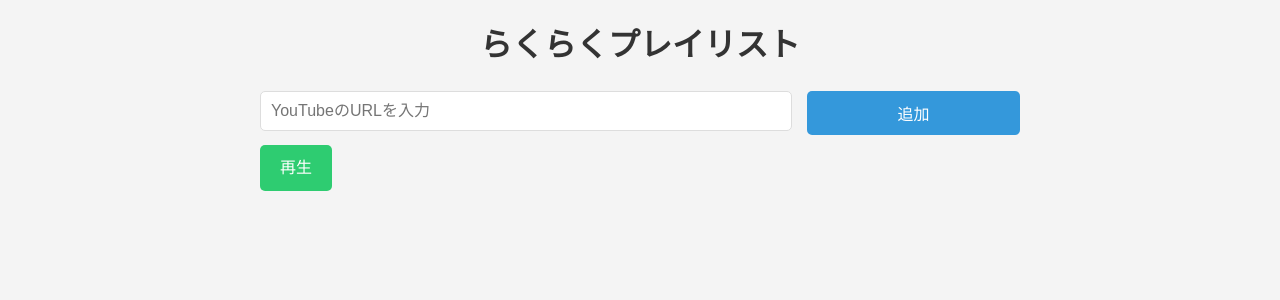
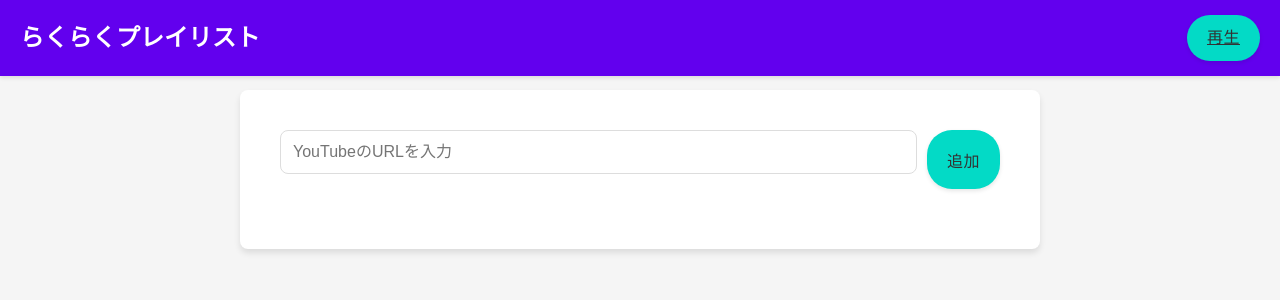
Before and after one commit to Kusunoki9999/rekochokuTeamC, a Flask app: page /playlist in a window 1280 px wide. Shown: the top 300 px of the page. Run offline with Flask 3, Linux system fonts and the light colour scheme.

Commit message:
cssの変更

```diff
--- a/css/PlaylistStyle.css
+++ b/css/PlaylistStyle.css
@@ -1,32 +1,32 @@
 /* PlaylistStyle.css */
+#add-song-form {
+    display: flex;
+    gap: 10px;
+    margin-bottom: 20px;
+}
+
 #add-song-form input {
-    width: 70%;
-    float: left;
+    flex-grow: 1;
 }
 
 #add-song-form button {
-    width: 28%;
-    float: right;
+    white-space: nowrap;
 }
 
 #song-list {
-    clear: both;
     list-style-type: none;
-    padding: 0;
 }
 
 #song-list li {
     background-color: white;
     margin-bottom: 10px;
-    padding: 10px;
-    border-radius: 5px;
+    padding: 15px;
+    border-radius: 8px;
+    box-shadow: 0 2px 4px rgba(0,0,0,0.1);
+    transition: all 0.3s ease;
 }
 
-.play-button {
-    background-color: #e74c3c;
-    margin-top: 20px;
+#song-list li:hover {
+    transform: translateY(-2px);
+    box-shadow: 0 4px 8px rgba(0,0,0,0.2);
 }
-
-.play-button:hover {
-    background-color: #c0392b;
-}
--- a/css/styles.css
+++ b/css/styles.css
@@ -1,10 +1,14 @@
+/* styles.css */
+@import url('https://fonts.googleapis.com/css2?family=Roboto:wght@300;400;700&display=swap');
+
 :root {
-    --primary-color: #3498db;
-    --secondary-color: #2ecc71;
-    --background-color: #f4f4f4;
-    --text-color: #333;
-    --button-hover-color: #2980b9;
-    --container-max-width: 600px;
+    --primary-color: #6200ee;
+    --secondary-color: #03dac6;
+    --background-color: #f5f5f5;
+    --surface-color: #ffffff;
+    --text-color: #333333;
+    --text-color-light: #ffffff;
+    --error-color: #b00020;
 }
 
 * {
@@ -14,65 +18,96 @@
 }
 
 body {
-    font-family: Arial, sans-serif;
+    font-family: 'Roboto', sans-serif;
     line-height: 1.6;
     background-color: var(--background-color);
     color: var(--text-color);
+    padding-top: 70px;
 }
 
 .container {
-    max-width: var(--container-max-width);
+    max-width: 800px;
     margin: 0 auto;
     padding: 20px;
 }
 
-h1, h2 {
-    margin-bottom: 20px;
-    text-align: center;
+.header {
+    position: fixed;
+    top: 0;
+    left: 0;
+    right: 0;
+    background-color: var(--primary-color);
+    color: var(--text-color-light);
+    padding: 15px 20px;
+    z-index: 1000;
+    box-shadow: 0 2px 4px rgba(0,0,0,0.1);
+    display: flex;
+    justify-content: space-between;
+    align-items: center;
 }
 
-input, button {
-    font-size: 16px;
-    width: 100%;
-    padding: 10px;
-    margin-bottom: 10px;
-    border: 1px solid #ddd;
-    border-radius: 5px;
+.header h1 {
+    margin: 0;
+    font-size: 24px;
+    font-weight: 700;
 }
 
-button {
-    background-color: var(--primary-color);
-    color: white;
+.button, button, .play-button {
+    background-color: var(--secondary-color);
+    color: var(--text-color);
+    padding: 10px 20px;
     border: none;
+    border-radius: 25px;
+    font-size: 16px;
+    font-weight: 500;
+    text-transform: uppercase;
+    letter-spacing: 0.5px;
+    transition: all 0.3s ease;
     cursor: pointer;
-    transition: background-color 0.3s;
+    box-shadow: 0 2px 4px rgba(0,0,0,0.1);
 }
 
-button:hover {
-    background-color: var(--button-hover-color);
+.button:hover, button:hover, .play-button:hover {
+    background-color: #02b3a3;
+    transform: translateY(-2px);
+    box-shadow: 0 4px 8px rgba(0,0,0,0.2);
 }
 
-a {
-    text-decoration: none;
-    color: inherit;
+input[type="text"], input[type="url"] {
+    width: 100%;
+    padding: 12px;
+    margin-bottom: 15px;
+    border: 1px solid #ddd;
+    border-radius: 8px;
+    font-size: 16px;
+    transition: border-color 0.3s ease;
 }
 
-.button {
-    display: inline-block;
-    background-color: var(--secondary-color);
-    color: white;
-    padding: 10px 20px;
-    border-radius: 5px;
-    text-align: center;
-    transition: background-color 0.3s;
+input[type="text"]:focus, input[type="url"]:focus {
+    border-color: var(--primary-color);
+    outline: none;
+    box-shadow: 0 0 0 2px rgba(98, 0, 238, 0.2);
 }
 
-.button:hover {
-    background-color: #27ae60;
+.content {
+    background-color: var(--surface-color);
+    border-radius: 8px;
+    box-shadow: 0 4px 6px rgba(0,0,0,0.1);
+    padding: 20px;
+    margin-top: 20px;
+}
+
+@keyframes fadeIn {
+    from { opacity: 0; transform: translateY(20px); }
+    to { opacity: 1; transform: translateY(0); }
+}
+
+.fade-in {
+    animation: fadeIn 0.5s ease-out;
 }
 
 @media (min-width: 768px) {
     .container {
-        max-width: 800px;
+        padding: 40px;
     }
 }
--- a/templates/index.html
+++ b/templates/index.html
@@ -8,8 +8,10 @@
     <link rel="stylesheet" href="../css/IndexStyle.css">
 </head>
 <body>
-<div class="container">
+<header class="header">
     <h1>らくらくプレイリスト</h1>
+</header>
+<div class="container content">
     <div class="button-container">
         <a href="playlist" class="button">新規</a>
         <a href="search" class="button">既存</a>
--- a/templates/playlist.html
+++ b/templates/playlist.html
@@ -8,8 +8,11 @@
     <link rel="stylesheet" href="../css/PlaylistStyle.css">
 </head>
 <body>
-<div class="container">
+<header class="header">
     <h1>らくらくプレイリスト</h1>
+    <a href="play" class="play-button">再生</a>
+</header>
+<div class="container content">
     <form id="add-song-form">
         <input type="url" name="url" placeholder="YouTubeのURLを入力" required>
         <button type="submit">追加</button>
@@ -17,7 +20,6 @@
     <ul id="song-list">
         <!-- 曲リストはJavaScriptで動的に追加されます -->
     </ul>
-    <a href="play" class="button">再生</a>
 </div>
 </body>
 </html>
```
Also changed, not shown: css/IndexStyle.css (+23 -10 lines), css/PlayStyle.css (+19 -5 lines), templates/play.html (+5 -2 lines), templates/search.html (+5 -3 lines).
